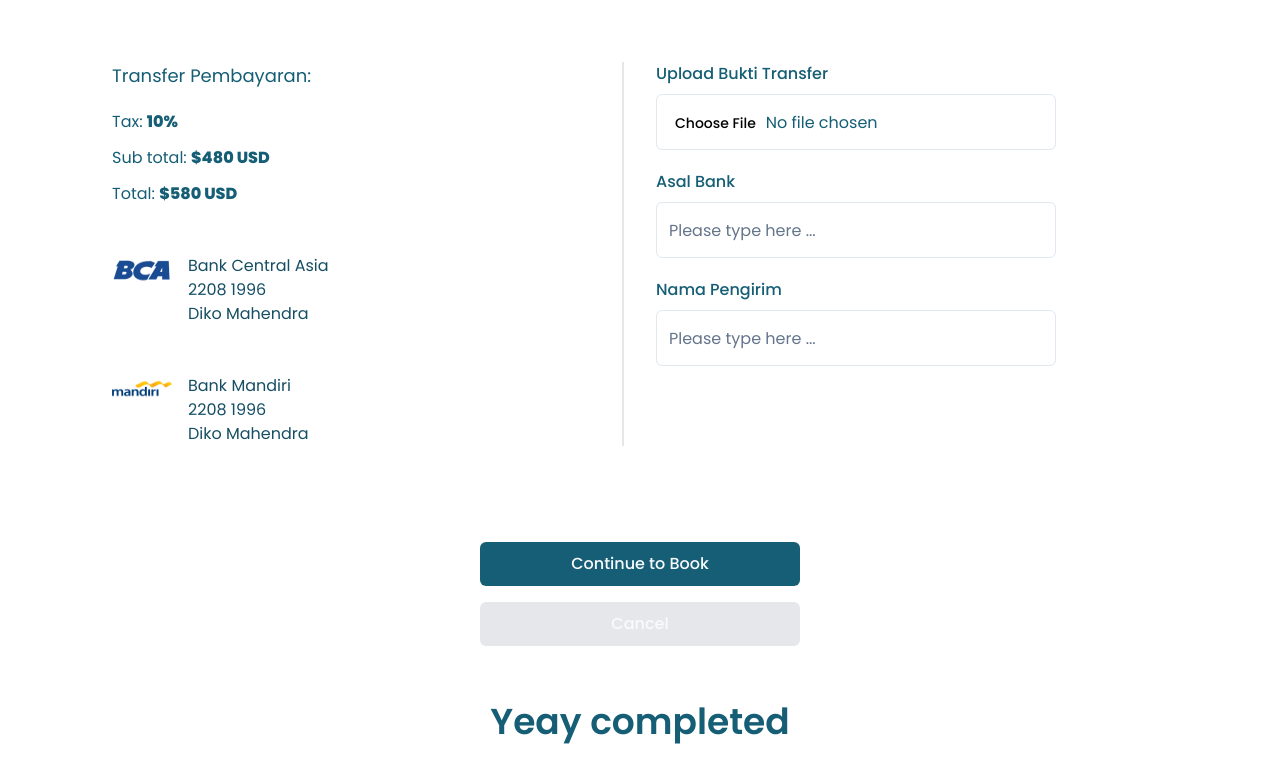
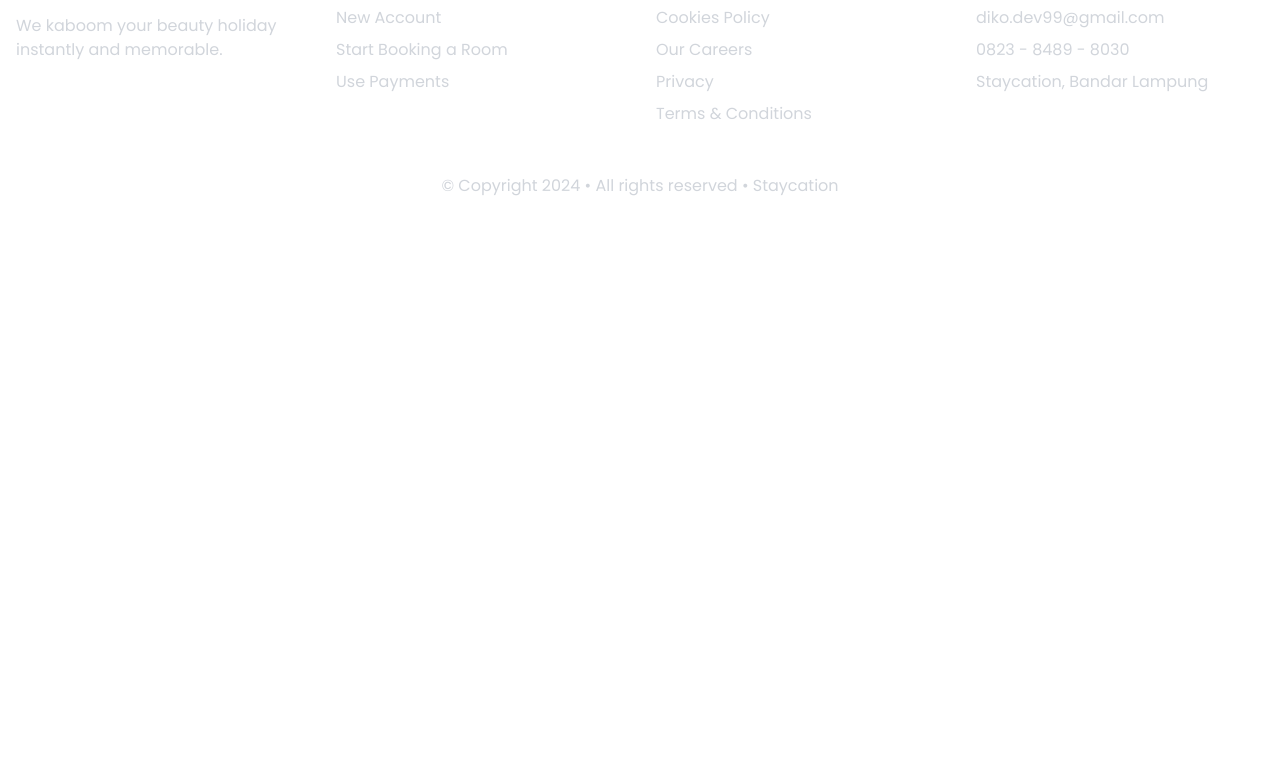
Before and after one commit to DikoMahendraa/staycation-landing-page, a Next.js app: page /booking/1 in a window 1280 px wide. Shown: the part 1227-2000 px from the top of the page. After the commit the page ends 1505 px from the top, so only its background shows below. Built offline with nearby package versions, Linux system fonts and the light colour scheme.

Commit message:
feat: integration prototype step 1.2.3

```diff
--- a/package.json
+++ b/package.json
@@ -15,11 +15,13 @@
     "class-variance-authority": "^0.7.0",
     "clsx": "^2.1.1",
     "date-fns": "^3.6.0",
+    "jotai": "^2.8.2",
     "lucide-react": "^0.379.0",
     "next": "14.2.3",
     "react": "^18",
     "react-day-picker": "^8.10.1",
     "react-dom": "^18",
+    "react-hook-form": "^7.51.5",
     "tailwind-merge": "^2.3.0",
     "tailwindcss-animate": "^1.0.7"
   },
--- a/src/components/molecules/steps/Step1.tsx
+++ b/src/components/molecules/steps/Step1.tsx
@@ -3,8 +3,12 @@ import React from "react";
 import { InputWithLabel } from "../../atoms/InputWithLabel";
 import { LabelHeader } from "../HeaderBookingStep";
 import { Button } from "@/components/atoms/Button";
+import { useSetAtom } from "jotai";
+import { step } from "@/components/pages/BookingDestination";
 
 export default function Step1() {
+  const setStep = useSetAtom(step);
+
   return (
     <>
       <LabelHeader
@@ -60,7 +64,11 @@ export default function Step1() {
 
       <div className="flex justify-center items-center mt-24">
         <div className="flex flex-col gap-4 w-[20rem]">
-          <Button size="lg" className="bg-cyan-800 text-base w-full">
+          <Button
+            onClick={() => setStep(1)}
+            size="lg"
+            className="bg-cyan-800 text-base w-full"
+          >
             Continue to Book
           </Button>
 
--- a/src/components/molecules/steps/Step2.tsx
+++ b/src/components/molecules/steps/Step2.tsx
@@ -5,8 +5,11 @@ import { InputWithLabel } from "@/components/atoms/InputWithLabel";
 import { Button } from "@/components/atoms/Button";
 import { InputFile } from "@/components/atoms/InputFile";
 import BankAccount from "@/components/atoms/BankAccount";
+import { useSetAtom } from "jotai";
+import { step } from "@/components/pages/BookingDestination";
 
 export default function Step2() {
+  const setStep = useSetAtom(step);
   return (
     <>
       <LabelHeader
@@ -59,11 +62,19 @@ export default function Step2() {
 
       <div className="flex justify-center items-center mt-24">
         <div className="flex flex-col gap-4 w-[20rem]">
-          <Button size="lg" className="bg-cyan-800 text-base w-full">
+          <Button
+            onClick={() => setStep(2)}
+            size="lg"
+            className="bg-cyan-800 text-base w-full"
+          >
             Continue to Book
           </Button>
 
-          <Button size="lg" className="bg-gray-200 text-base w-full">
+          <Button
+            onClick={() => setStep(1)}
+            size="lg"
+            className="bg-gray-200 text-base w-full"
+          >
             Cancel
           </Button>
         </div>
--- a/src/components/molecules/steps/Step3.tsx
+++ b/src/components/molecules/steps/Step3.tsx
@@ -2,6 +2,7 @@ import { Button } from "@/components/atoms/Button";
 import Image from "next/image";
 import React from "react";
 import { LabelHeader } from "../HeaderBookingStep";
+import Link from "next/link";
 
 export default function Step3() {
   return (
@@ -20,9 +21,11 @@ export default function Step3() {
 
       <div className="flex justify-center items-center mt-24">
         <div className="flex flex-col gap-4 w-[20rem]">
-          <Button size="lg" className="bg-cyan-800 text-base w-full">
-            Back To Home
-          </Button>
+          <Link href="/">
+            <Button size="lg" className="bg-cyan-800 text-base w-full">
+              Back To Home
+            </Button>
+          </Link>
         </div>
       </div>
     </>
--- a/src/components/pages/BookingDestination.tsx
+++ b/src/components/pages/BookingDestination.tsx
@@ -1,17 +1,33 @@
+"use client";
+
 import HeaderBookingStep from "@/components/molecules/HeaderBookingStep";
-import React from "react";
+import React, { useState } from "react";
 import Step1 from "../molecules/steps/Step1";
 import Step2 from "../molecules/steps/Step2";
 import Step3 from "../molecules/steps/Step3";
+import { atom, useAtomValue } from "jotai";
+
+export const step = atom<number>(0);
 
 export default function BookingDestination() {
+  const _step = useAtomValue(step);
+
+  const switchStep = () => {
+    switch (_step) {
+      case 1:
+        return <Step2 />;
+      case 2:
+        return <Step3 />;
+      case 0:
+      default:
+        return <Step1 />;
+    }
+  };
+
   return (
     <main className="container mx-auto">
       <HeaderBookingStep />
-
-      <Step1 />
-      <Step2 />
-      <Step3 />
+      {switchStep()}
     </main>
   );
 }
```
Also changed, not shown: 1 other file (tests, documents, lock files or other folders).
